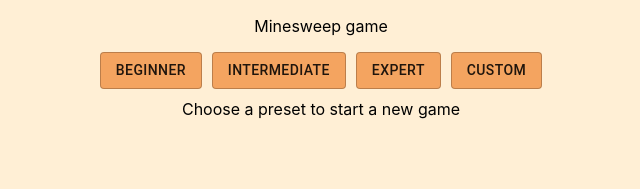
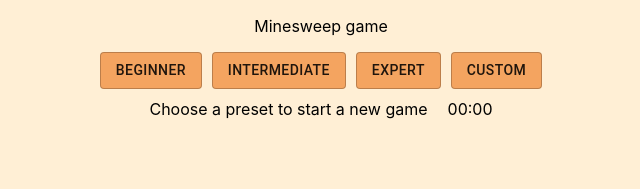
Before and after one commit to RamySaleh/minesweep, a React (Create React App) app: page / in a window 1280 px wide. Shown: the top 189 px of the page, without its empty margins (319-959 px from the left). Built offline with nearby package versions, Linux system fonts and the light colour scheme.

Commit message:
added footer timer

```diff
--- a/src/components/Footer.js
+++ b/src/components/Footer.js
@@ -1,9 +1,21 @@
-import React, { useState } from "react";
+import React, { useState, useEffect } from "react";
 import { useSelector } from "react-redux";
 import * as constants from "../constants";
 
 const Footer = () => {
   const gameStatus = useSelector((state) => state.gameStatusReducer);
+  const gameInProgress = gameStatus === constants.GameStatusPlaying;
+  const [timer, setTimer] = useState(0);
+
+  useEffect(() => {
+    if (gameStatus === constants.GameStatusStart) {
+      setTimer(0);
+    } else if (gameStatus === constants.GameStatusPlaying) {
+      setTimeout(() => {
+        setTimer(timer + 1);
+      }, 1000);
+    }
+  }, [timer, gameStatus]);
 
   const getText = () => {
     switch (gameStatus) {
@@ -20,10 +32,16 @@ const Footer = () => {
     }
   };
 
+  const formatTime = (seconds) => {
+    return [parseInt((seconds / 60) % 60), parseInt(seconds % 60)]
+      .join(":")
+      .replace(/\b(\d)\b/g, "0$1");
+  };
+
   return (
     <div>
       <text>{getText()}</text>
-      <text></text>
+      <text style={{ marginLeft: 20 }}>{formatTime(timer)}</text>
     </div>
   );
 };
```
